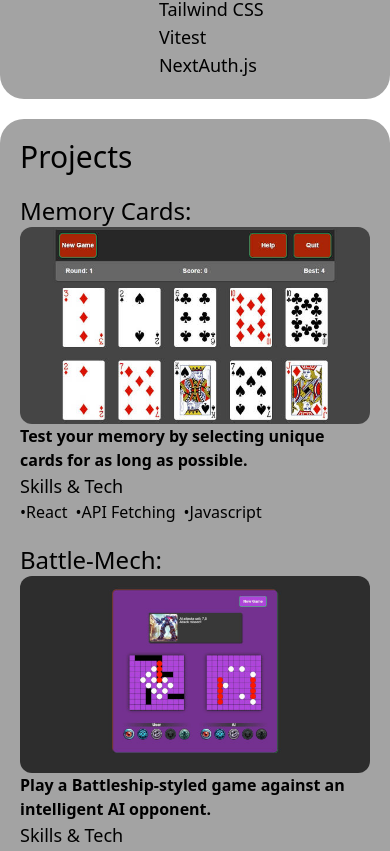
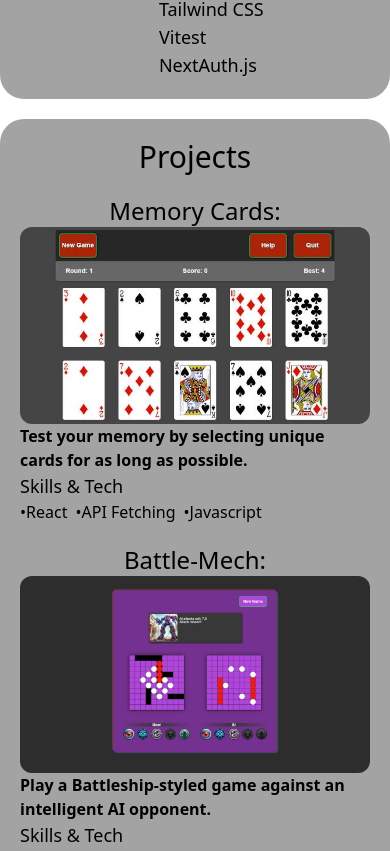
Before and after one commit to jrbarnhart/portfolio, a React (Vite) app: page / in a window 390 px wide. Shown: the part 973-1824 px from the top of the page. Built offline with nearby package versions, Linux system fonts and the light colour scheme; the HTML template or start-up script is replaced by a standard one.

Commit message:
Adjust h and w for small screens

```diff
--- a/src/components/Projects/ProjectCard.tsx
+++ b/src/components/Projects/ProjectCard.tsx
@@ -12,13 +12,14 @@ const ProjectCard = ({
 }: ProjectCardProps) => {
   return (
     <div className="grid md:grid-cols-2 gap-x-2">
-      <h2 className=" text-2xl">{title}:</h2>
+      <h2 className="text-center md:text-left text-2xl">{title}:</h2>
       <ProjectScreenshot
         src={src}
         alt={alt}
         demoUrl={demoUrl}
         codeUrl={codeUrl}
       />
+      <div className="justify-self-center">
         <p className="font-bold">{description}</p>
         <div>
           <h3 className="text-lg">Skills & Tech</h3>
@@ -29,6 +30,7 @@ const ProjectCard = ({
           </div>
         </div>
       </div>
+    </div>
   );
 };
 
--- a/src/components/Projects/ProjectScreenshot.tsx
+++ b/src/components/Projects/ProjectScreenshot.tsx
@@ -27,7 +27,7 @@ const ProjectScreenshot = ({
       onMouseLeave={() => {
         setLinksVisible(false);
       }}
-      className="relative justify-self-center grid row-span-3 md:col-start-2"
+      className="relative justify-self-center grid row-span-2 md:col-start-2"
     >
       <img className="rounded-xl" src={src} alt={alt} />
       <div className={linksVisible ? visibleClasses : notVisibleClasses}>
--- a/src/components/Projects/Projects.tsx
+++ b/src/components/Projects/Projects.tsx
@@ -4,7 +4,7 @@ import projectInfo from "./projectInfo";
 const Projects = () => {
   return (
     <div className="justify-self-center grid gap-y-5 w-full p-5 bg-neutral-400 dark:bg-neutral-800 rounded-3xl">
-      <h1 className="text-3xl">Projects</h1>
+      <h1 className="text-3xl text-center md:text-left">Projects</h1>
       {projectInfo.map((info) => {
         return <ProjectCard key={info.title} {...info} />;
       })}
```
Lines whose indentation alone changed are shown as unchanged.
